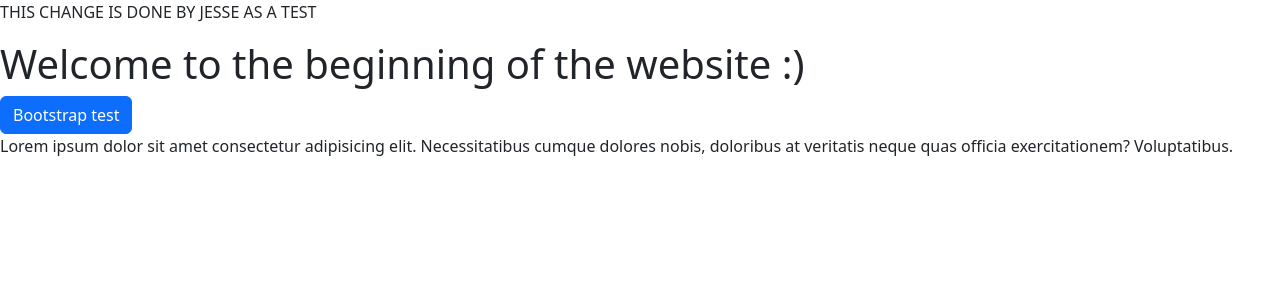
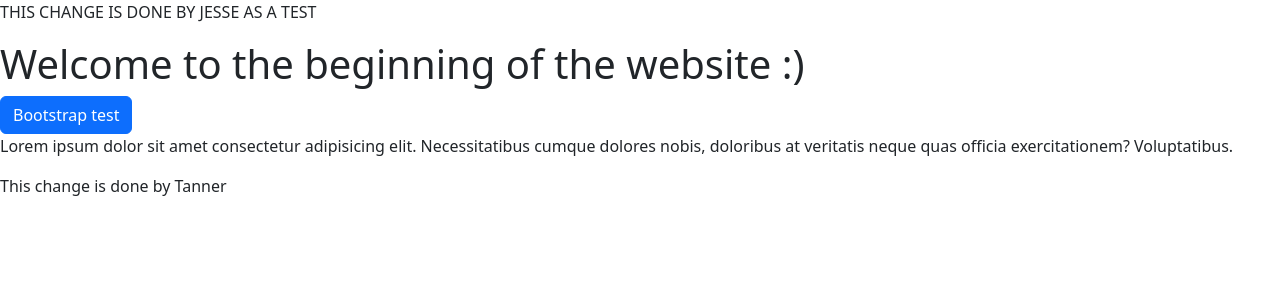
Before and after one commit to TannerMarthaler/CSCI313GroupProject, an Angular app: page / in a window 1280 px wide. Shown: the top 300 px of the page. Built offline with nearby package versions, Linux system fonts and the light colour scheme.

Commit message:
Test commit

```diff
--- a/src/app/app.component.html
+++ b/src/app/app.component.html
@@ -6,4 +6,5 @@
     cumque dolores nobis, doloribus at veritatis neque quas officia
     exercitationem? Voluptatibus.
   </p>
+  <p>This change is done by Tanner</p>
 </div>
```
